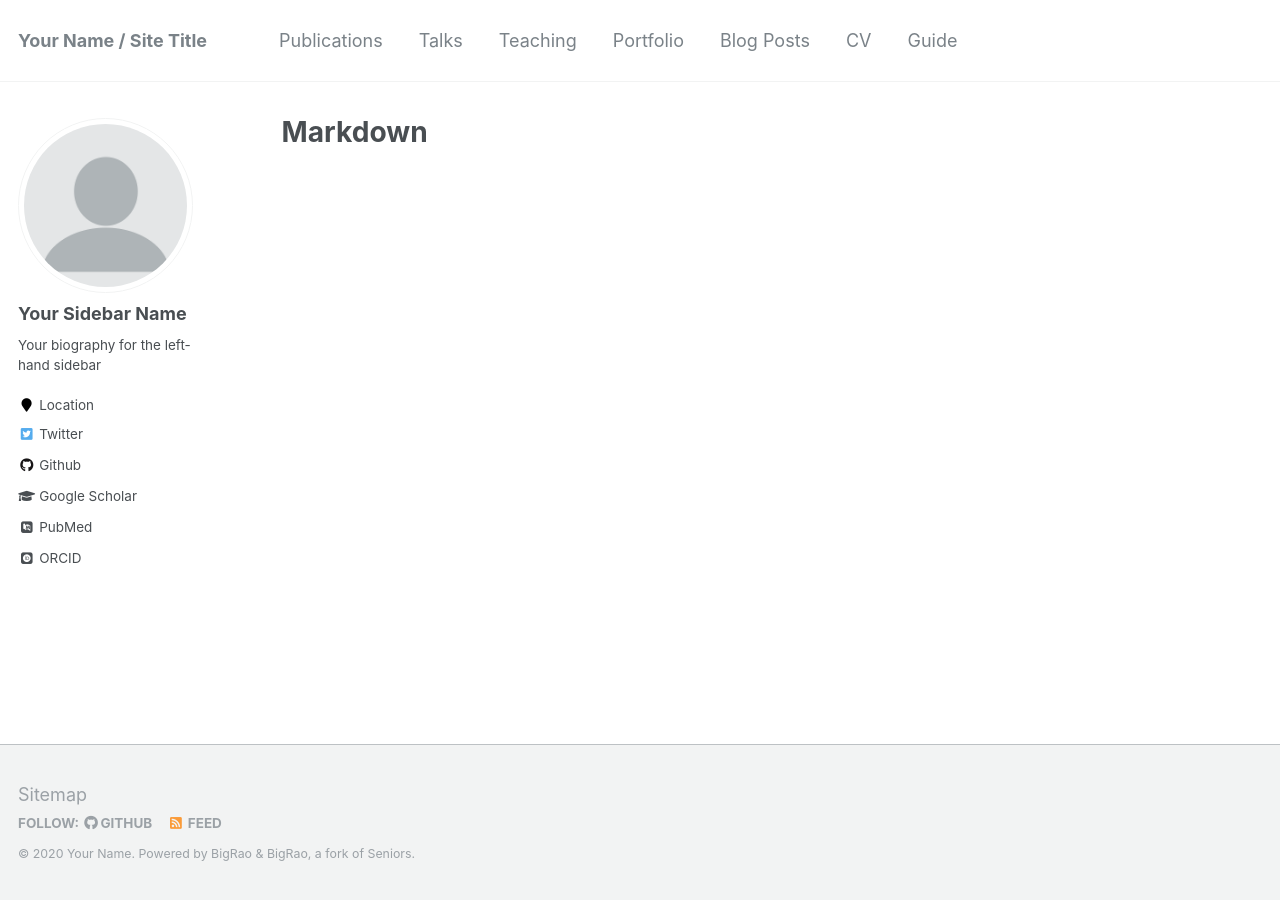
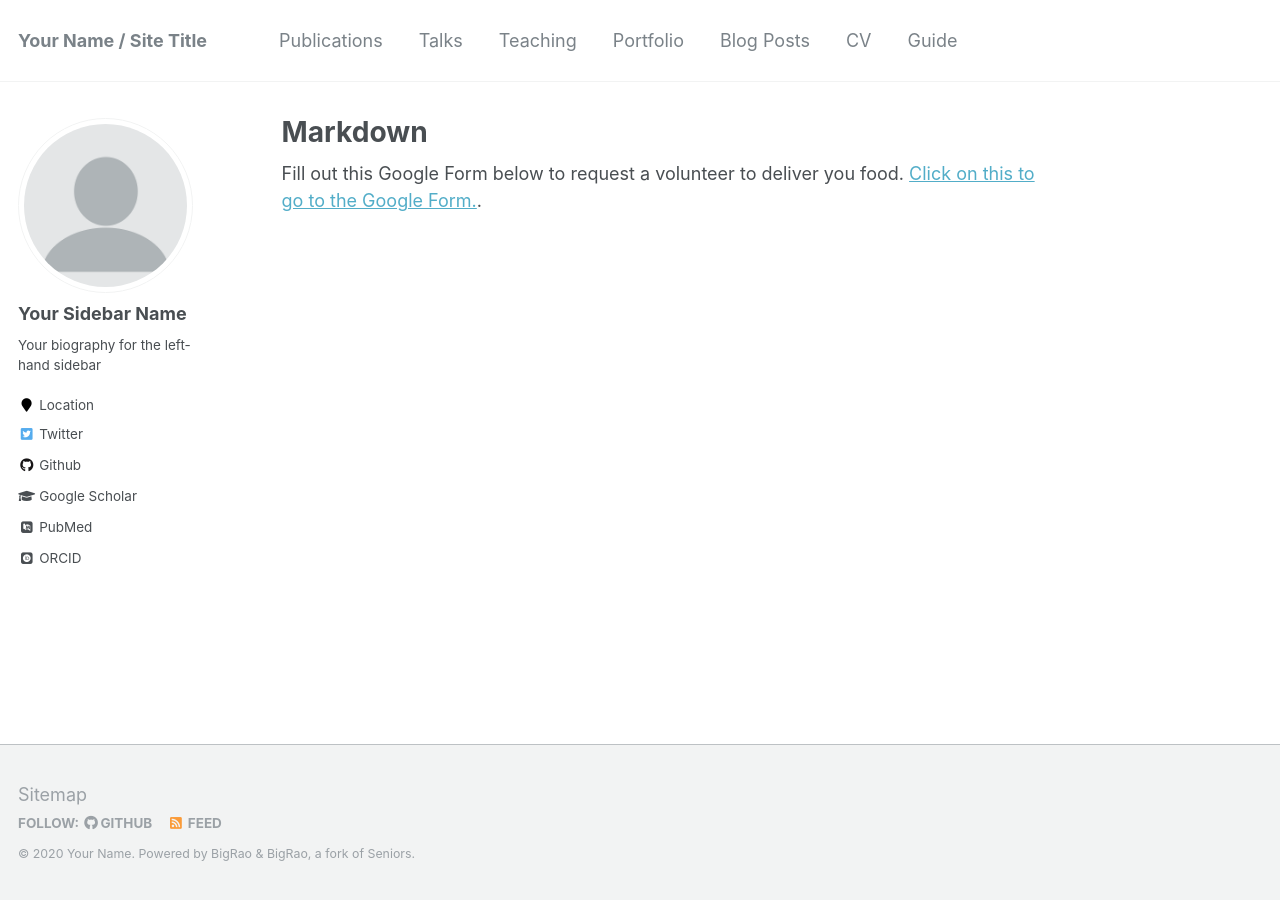
Before and after one commit to rohan23rao/Senior-Citizens, a Jekyll site: the page built from academicpages.github.io-master/_pages/markdown.md, in a window 1280 px wide. Built offline with Jekyll 4.4.1, drawn with Linux system fonts in a browser that asks for light colours; some web fonts are replaced.

Commit message:
Update markdown.md

```diff
--- a/academicpages.github.io-master/_pages/markdown.md
+++ b/academicpages.github.io-master/_pages/markdown.md
@@ -6,3 +6,6 @@ redirect_from:
   - /md/
   - /markdown.html
 ---
+
+Fill out this Google Form below to request a volunteer to deliver you food.
+[Click on this to go to the Google Form.](https://forms.gle/GNSegkg56PdraMvFA).
```
